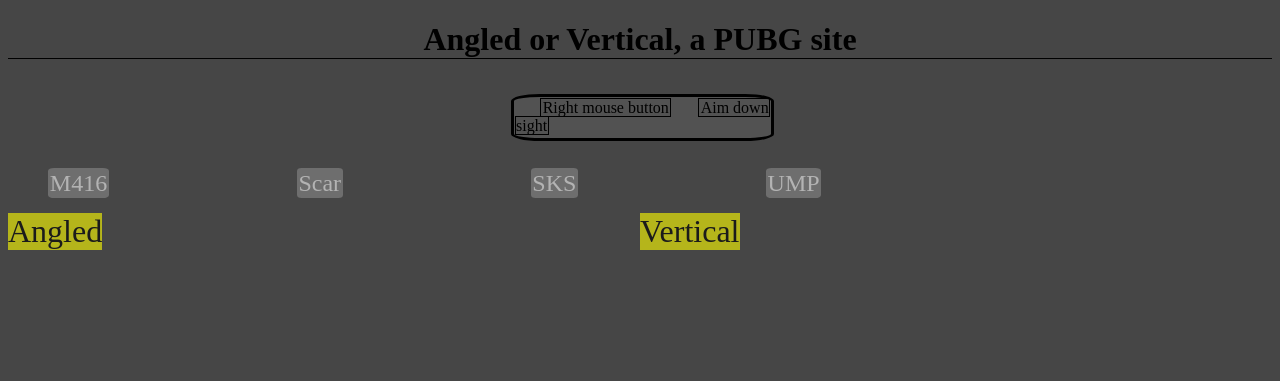
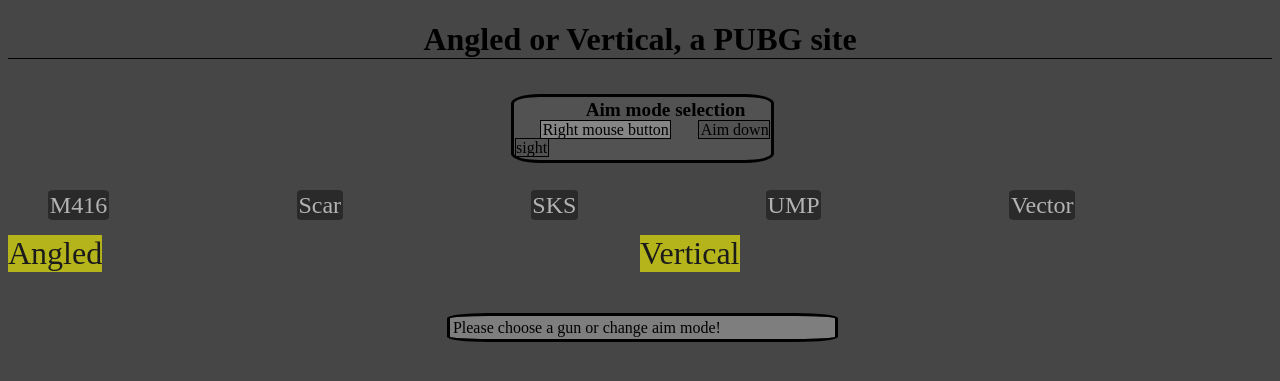
Before and after one commit to AdrianTolli/AngledOrVertical, a PHP site: page / in a window 1280 px wide. Shown: the top 381 px of the page. Run offline with PHP 8.4, Linux system fonts and the light colour scheme; some libraries are stand-ins or nearby versions.

Commit message:
Cpoied files from herokubranch

```diff
--- a/index.css
+++ b/index.css
@@ -18,6 +18,12 @@
     transition: 0.5s;
 }
 
+.aimModeSelector{
+    margin-left: 27.5%;
+    font-size: 120%;
+    font-weight: bold;
+}
+
 .rmb{
     margin-left: 10%;
     outline: black solid thin;
@@ -35,6 +41,7 @@
 
 .rmb:hover, .ads:hover{
     background: rgba(209, 209, 209, 0.4);
+    cursor: pointer;
 }
 
 .highlight{
@@ -45,17 +52,14 @@
 .gunText{
     font-size: 24px;
     color: rgb(179, 179, 179);
-    background: rgba(170, 170, 170, 0.4);
+    background: rgba(0, 0, 0, 0.4);
     padding: 0.15%;
     border-radius: 10%;
-    transition: 0.5s;
 }
 
 .gunText:hover{
     background: rgba(209, 209, 209, 0.4);
-    padding: 0.2%;
-    border-radius: 10%;
-    display:inline-block;
+    cursor: pointer;
 }
 
 .m4Text{
@@ -70,6 +74,11 @@
 }
 
 .umpText{
+    margin-right: 15%;
+}
+
+.vectorText{
+
 }
 
 .gripText{
@@ -95,3 +104,17 @@
 .angledImg, .verticalImg{
     width: 100%;
 }
+
+.info{
+    margin-top: 5%;
+    margin-left: 35%;
+    width: 30%;
+    outline: rgb(0, 0, 0) solid 3px;
+    background: rgba(209, 209, 209, 0.4);
+    padding: 0.2%;
+    border-radius: 10%;
+    display: inline-block;
+}
+.infoText{
+
+}
--- a/index.html
+++ b/index.html
@@ -12,7 +12,9 @@
         <h1>Angled or Vertical, a PUBG site</h1>
 
         <ul id="aimSelector">
-            <span class="rmb">Right mouse button</span>
+            <span class="aimModeSelector">Aim mode selection</span>
+            <br />
+            <span class="rmb highlight">Right mouse button</span>
             <span class="ads">Aim down sight</span>
         </ul>
 
@@ -21,6 +23,7 @@
             <span class="scarText gunText">Scar</span>
             <span class="sksText gunText">SKS</span>
             <span class="umpText gunText">UMP</span>
+            <span class="vectorText gunText">Vector</span>
         </ul>
 
         <div class="imgContainer">
@@ -34,6 +37,9 @@
                     <img class="verticalImg" src=''/>
             </div>
         </div>
+        <div class="info">
+            <span class="infoText">Please choose a gun or change aim mode!</span>
+        </div>
 
 
         <script src="./main.js"></script>
--- a/main.js
+++ b/main.js
@@ -10,32 +10,45 @@
         $('.highlight').removeClass('highlight');
         $('.rmb').addClass('highlight');
         aimMode = "rmb";
+
+        $('.info').text("You've chosen Right Mouse Button, now click on desired gun");
     });
 
     $('#aimSelector').on('click', '.ads', function(){
         $('.highlight').removeClass('highlight');
         $('.ads').addClass('highlight');
         aimMode="ads";
+        $('.info').text("You've chosen Aim Down Sight, now click on desired gun");
     });
 
     $('#gunText').on('click', '.m4Text', function() {
-        $('.angledImg').attr('src', './images/m4_angled_'+aimMode+'.jpg');
-        $('.verticalImg').attr('src', './images/m4_vertical_'+aimMode+'.jpg');
+        $('.angledImg').attr('src', './images/m4_angled_'+aimMode+'.png');
+        $('.verticalImg').attr('src', './images/m4_vertical_'+aimMode+'.png');
+        $('.info').text("You've chosen M416! No additional information about this weapon. Other attachments will be an option soon!");
     });
 
     $('#gunText').on('click', '.scarText', function() {
-        $('.angledImg').attr('src', './images/scar_angled_'+aimMode+'.jpg');
-        $('.verticalImg').attr('src', './images/scar_vertical_'+aimMode+'.jpg');
+        $('.angledImg').attr('src', './images/scar_angled_'+aimMode+'.png');
+        $('.verticalImg').attr('src', './images/scar_vertical_'+aimMode+'.png');
+        $('.info').text("You've chosen Scar! No additional information about this weapon. Other attachments will be an option soon");
     });
 
     $('#gunText').on('click', '.sksText', function() {
-        $('.angledImg').attr('src', './images/m4_angled_'+aimMode+'.jpg');
-        $('.verticalImg').attr('src', './images/m4_vertical_'+aimMode+'.jpg');
+        $('.angledImg').attr('src', './images/sks_angled_'+aimMode+'.png');
+        $('.verticalImg').attr('src', './images/sks_vertical_'+aimMode+'.png');
+        $('.info').text("You've chosen SKS! Since this is not an autofire weapon, this is just spamclick. Aim Down Sight pictures will be added shortly!");
     });
 
     $('#gunText').on('click', '.umpText', function() {
-        $('.angledImg').attr('src', './images/ump_angled_'+aimMode+'.jpg');
-        $('.verticalImg').attr('src', './images/ump_vertical_'+aimMode+'.jpg');
+        $('.angledImg').attr('src', './images/ump_angled_'+aimMode+'.png');
+        $('.verticalImg').attr('src', './images/ump_vertical_'+aimMode+'.png');
+        $('.info').text("You've chosen UMP! No additional information about this weapon. Other attachments will be an option soon");
+    });
+
+    $('#gunText').on('click', '.vectorText', function() {
+        $('.angledImg').attr('src', './images/vector_angled_'+aimMode+'.png');
+        $('.verticalImg').attr('src', './images/vector_vertical_'+aimMode+'.png');
+        $('.info').text("You've chosen Vector! This weapon cannot equip angled grip. Other attachments will be an option soon");
     });
 
 })
```
